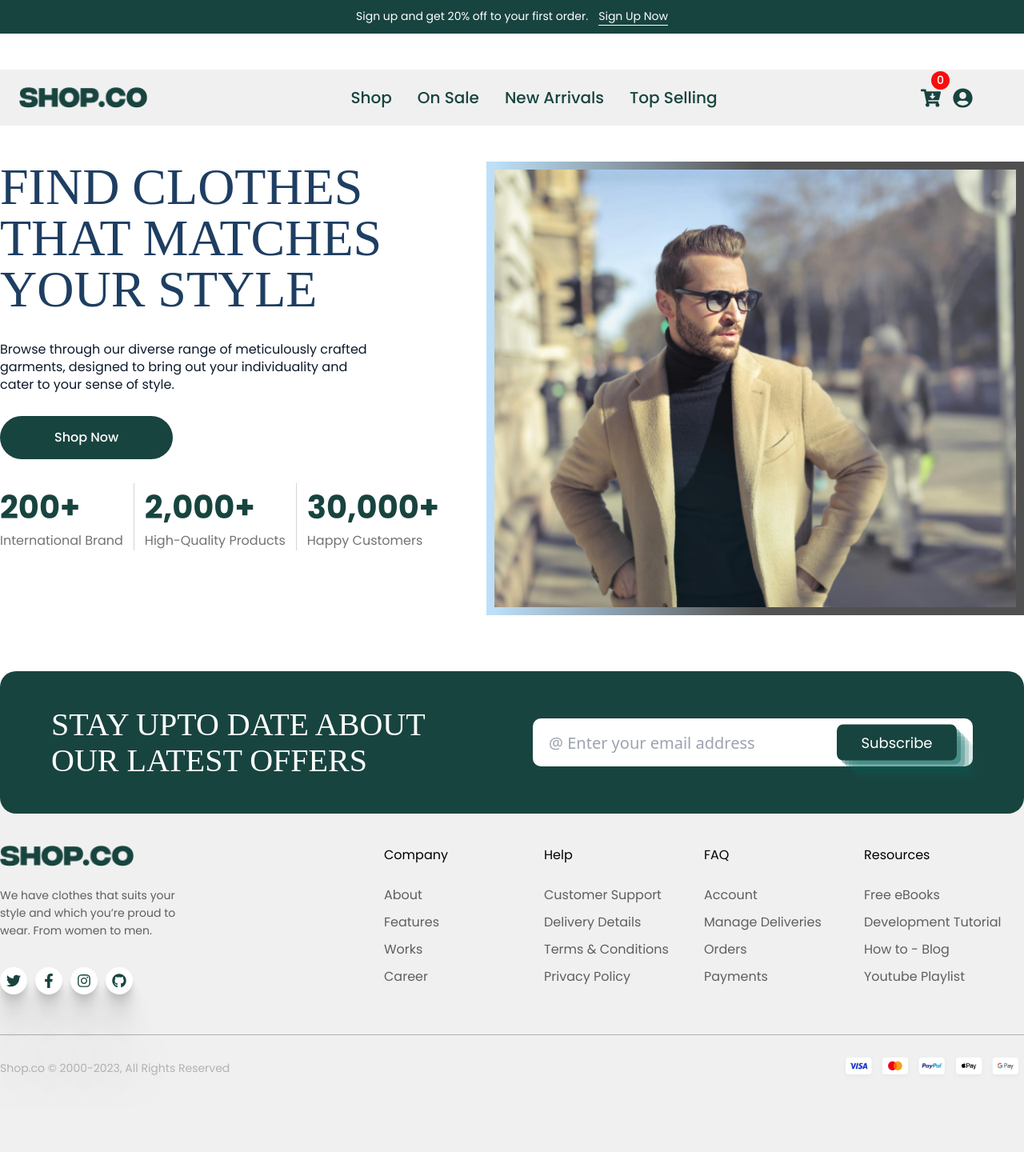
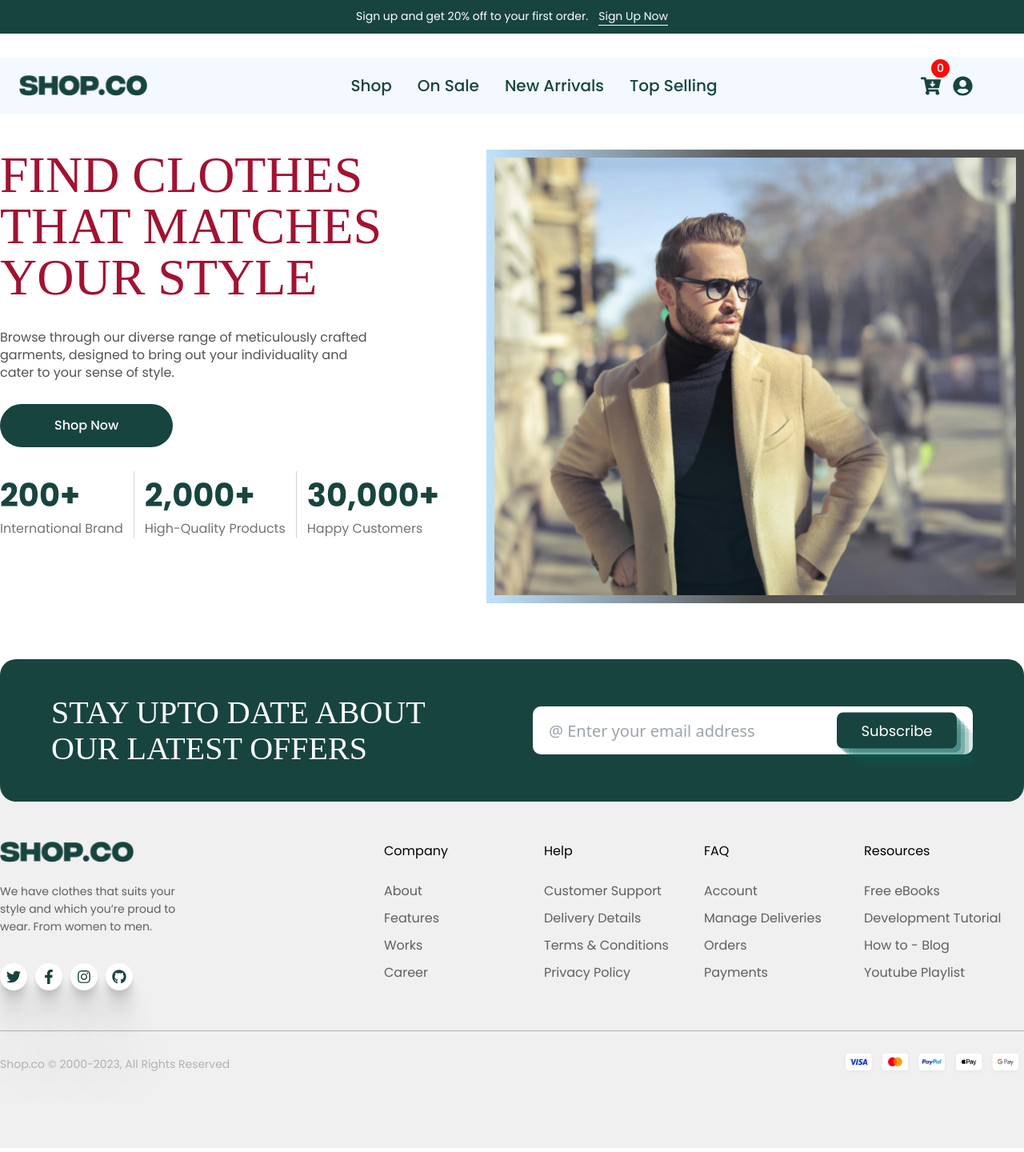
Before and after one commit to MariumAkterDev/SHOP.CO, a React (Vite) app: page / in a window 1280 px wide. Shown: the whole page at 80% size. Built offline with nearby package versions, Linux system fonts and the light colour scheme; a web font is replaced by a local one.

Commit message:
updates commit

```diff
--- a/src/Components/Footer/Footer.css
+++ b/src/Components/Footer/Footer.css
@@ -1,5 +1,5 @@
 .Footer{
-    @apply pt-[70px] sm:pt-[100px] lg:pt-[140px] pb-[70px] sm:pb-[77px] lg:pb-[87px] bg-secondColor-F0 mt-[-55px]  sm:mt-[-70px] lg:mt-[-100px]
+    @apply pt-[70px] sm:pt-[100px] lg:pt-[140px] pb-[70px] sm:pb-[77px] lg:pb-[87px] bg-secondColor-F0 mt-[-55px]  sm:mt-[-70px] lg:mt-[-90px]
 }
 /* -----------------------------------------Subscribe Part----------------------------------- */
 .mySubsCont{
--- a/src/Components/Homee/Banner/Banner.css
+++ b/src/Components/Homee/Banner/Banner.css
@@ -32,5 +32,5 @@
     @apply w-[290px] sm:w-[450px] h-fit lg:w-[672px] border-[4px] sm:border-[6px]  lg:border-[10px] border-solid
 }
 .bannerImgpPart{
-    border-image: linear-gradient(to right, rgba(167, 213, 246, 0.748), rgba(37, 37, 37, 0.792), rgba(42, 41, 41, 0.819) ) 1;
+    border-image: linear-gradient(to right, #a7d5f6bf, #252525ca, #2a2929d1 ) 1;
 }
--- a/src/Components/NavBar/Nav.css
+++ b/src/Components/NavBar/Nav.css
@@ -13,7 +13,7 @@
 }
 /* ------------------------------------------------Nav----------------------------------------- */
 .NavRow{
-    @apply w-full mb-[14px] sm:mt-[20px] sm:mb-[20px] lg:my-[45px] pt-[15px] pb-[10px]  sm:py-[10px]  px-[24px] bg-secondColor-F0 flex items-center justify-between
+    @apply w-full mb-[14px] sm:mt-[20px] sm:mb-[20px] lg:mt-[30px] lg:mb-[45px] pt-[15px] pb-[10px]  sm:py-[10px]  px-[24px] bg-[#a7d5f624] flex items-center justify-between
 }
 
 .logoCol .logo{
--- a/tailwind.config.js
+++ b/tailwind.config.js
@@ -16,9 +16,11 @@ export default {
     extend: {
       colors: {
         'brand-Color': '#18443F',
-        'PrimaryColor-62': '#1E3E62',
+        // 'PrimaryColor-62': '#1E3E62',
+        'PrimaryColor-62': '#A21232',
         'secondColor-F0': '#F0F0F0',
-        'lightColor-2C': '#0B192C',
+        'lightColor-2C': '#252525ca',
+        // 'lightColor-2C': '#0B192C',
         'lightgray-60%': '#0000008d',
       },
     },
```
